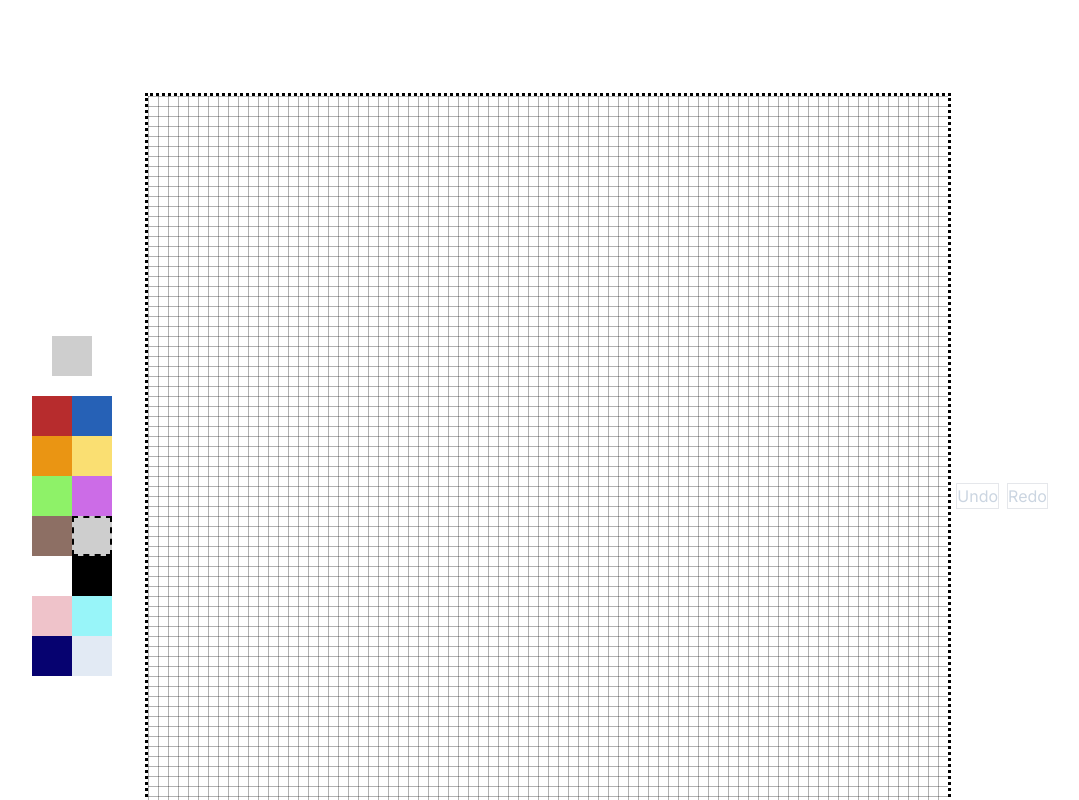
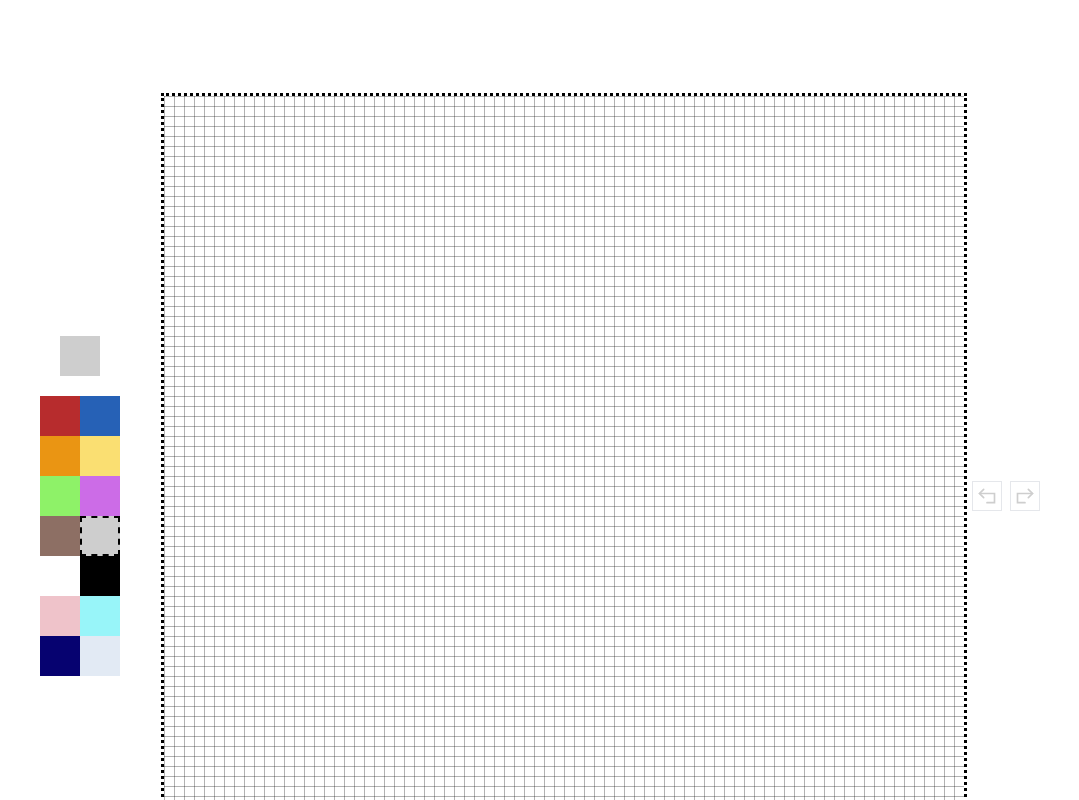
Before and after one commit to jnheo1216/pixel-canvas, a Next.js app: page / in a window 1280 px wide. Shown: the top 800 px of the page, without its empty margins (100-1179 px from the left). Built offline with nearby package versions, Linux system fonts and the light colour scheme.

Commit message:
feat: undo redo button svg

```diff
--- a/src/components/drawingLayer/DrawingLayer.tsx
+++ b/src/components/drawingLayer/DrawingLayer.tsx
@@ -118,13 +118,28 @@ export default function DrawingLayer({
         onMouseLeave={handleCanvasPenOff}
         onMouseMove={handleCanvasDrawing}
       ></canvas>
+
+      {/* TODO: 버튼 Canvas.tsx로 위치 변경 고려하기 or 다른 아이디어 */}
       <button
         type="button"
         className={`border ml-2 ${behaivior.length < 1 ? 'text-slate-300' : 'text-black'}`}
         disabled={behaivior.length < 1}
         onClick={handleUndo}
       >
-        Undo
+        <svg
+          className="m-1"
+          width="20px"
+          height="20px"
+          viewBox="0 0 24 24"
+          fill="none"
+          stroke={behaivior.length < 1 ? '#CECECE' : '#000000'}
+          strokeWidth="2"
+          strokeLinecap="round"
+          strokeLinejoin="miter"
+        >
+          <polyline points="3 9 21 9 21 20 12 20"></polyline>
+          <polyline points="8 4 3 9 8 14"></polyline>
+        </svg>
       </button>
       <button
         type="button"
@@ -132,7 +147,20 @@ export default function DrawingLayer({
         disabled={redo.length < 1}
         onClick={handleRedo}
       >
-        Redo
+        <svg
+          className="m-1"
+          width="20px"
+          height="20px"
+          viewBox="0 0 24 24"
+          fill="none"
+          stroke={redo.length < 1 ? '#CECECE' : '#000000'}
+          strokeWidth="2"
+          strokeLinecap="round"
+          strokeLinejoin="miter"
+        >
+          <polyline points="21 9 3 9 3 20 12 20"></polyline>
+          <polyline points="16 14 21 9 16 4"></polyline>
+        </svg>
       </button>
     </div>
   );
```
